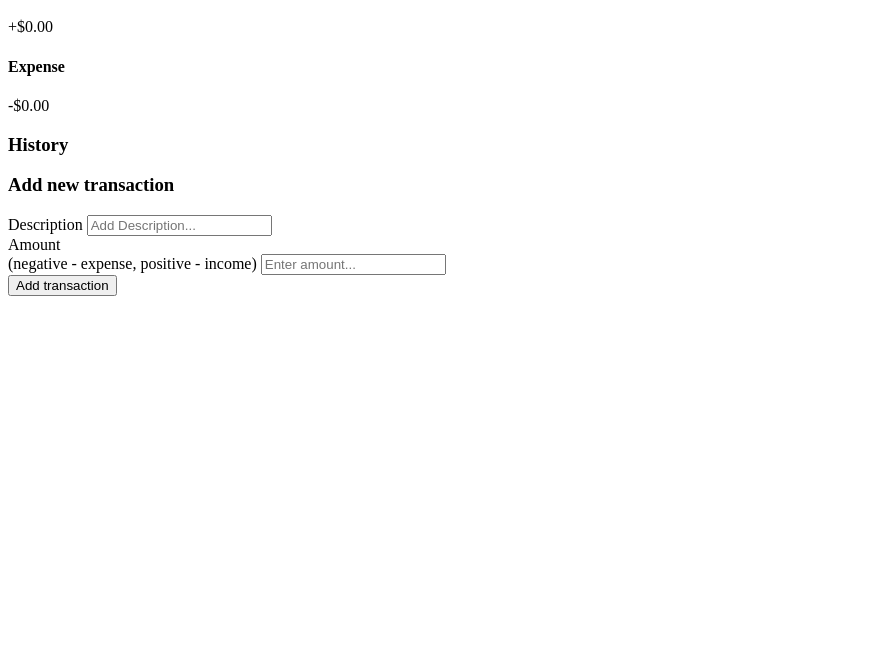
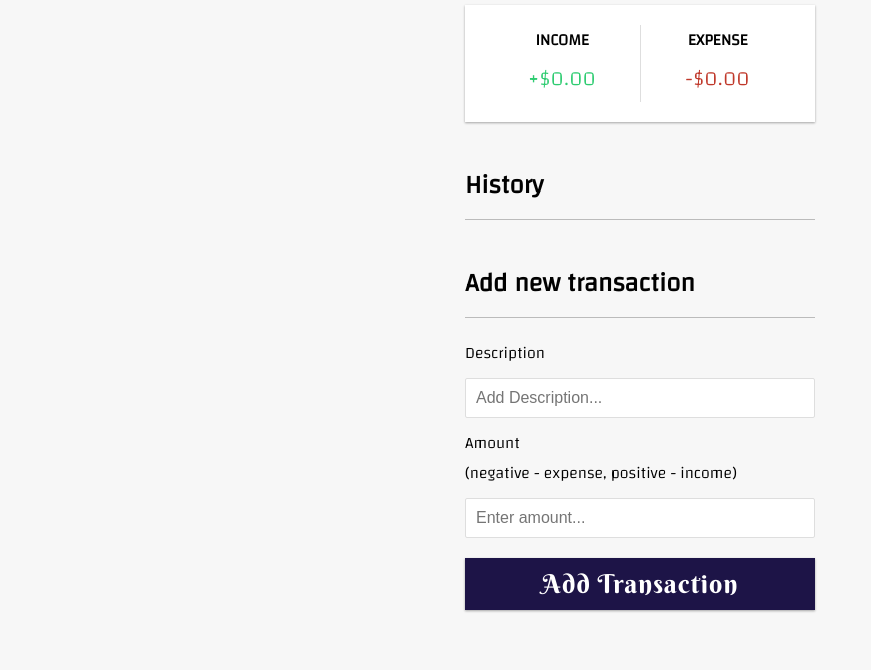
Before and after one commit to namrata9503/VanillaJS-Expense-Track, a plain HTML site: page index.html in a window 1280 px wide. Shown: the part 187-857 px from the top of the page, without its empty margins (0-871 px from the left). Before the commit the page ends 800 px from the top, so only its background shows below. Drawn offline with Linux system fonts and the light colour scheme.

Commit message:
added styling

```diff
--- a/index.html
+++ b/index.html
@@ -8,11 +8,11 @@
     <title>Expense Tracker</title>
   </head>
   <body>
-    <h2>Expense Tracker</h2>
+    <h1>Expense Tracker</h1>
 
     <div class="container">
       <h4>Your Balance</h4>
-      <h1 id="balance">$0.00</h1>
+      <h2 id="balance">$0.00</h2>
 
       <div class="inc-exp-container">
         <div>
--- a/style.css
+++ b/style.css
@@ -0,0 +1,167 @@
+@import url('https://fonts.googleapis.com/css?family=Lato&display=swap');
+@import url('https://fonts.googleapis.com/css2?family=Changa:wght@300&display=swap');
+@import url('https://fonts.googleapis.com/css2?family=Berkshire+Swash&family=Handlee&family=Monoton&display=swap');
+:root {
+  --box-shadow: 0 1px 3px rgba(0, 0, 0, 0.12), 0 1px 2px rgba(0, 0, 0, 0.24);
+}
+
+* {
+  box-sizing: border-box;
+}
+
+body {
+  background-color: #f7f7f7;
+  display: flex;
+  flex-direction: column;
+  align-items: center;
+  justify-content: center;
+  min-height: 100vh;
+  margin: 0;
+  /* font-family: 'Lato', sans-serif; */
+  font-family: 'Changa', sans-serif;
+    }
+
+.container {
+  margin: 30px auto;
+  width: 350px;
+}
+
+h1 {
+  letter-spacing: 1px;
+  margin: 0;
+  font-family: 'Berkshire Swash', cursive;
+  font-size: 2.4rem;
+  color: #333
+}
+
+h3 {
+  border-bottom: 1px solid #bbb;
+  padding-bottom: 10px;
+  margin: 40px 0 10px;
+  font-size: 1.6rem;
+}
+
+h4 {
+  margin: 0;
+  text-transform: uppercase;
+
+}
+
+.inc-exp-container {
+
+
+    background-color: #fff;
+  box-shadow: var(--box-shadow);
+  padding: 20px;
+  display: flex;
+  justify-content: space-between;
+  margin: 20px 0;
+}
+
+.inc-exp-container > div {
+  flex: 1;
+  text-align: center;
+}
+
+.inc-exp-container > div:first-of-type {
+  border-right: 1px solid #dedede;
+}
+
+.money {
+  font-size: 20px;
+  letter-spacing: 1px;
+  margin: 5px 0;
+}
+
+.money.plus {
+  color: #2ecc71;
+}
+
+.money.minus {
+  color: #c0392b;
+}
+
+label {
+  display: inline-block;
+  margin: 10px 0;
+}
+
+input[type='text'],
+input[type='number'] {
+  border: 1px solid #dedede;
+  border-radius: 2px;
+  display: block;
+  font-size: 16px;
+  padding: 10px;
+  width: 100%;
+}
+
+.btn {
+  cursor: pointer;
+  background-color: #1d1447;
+  box-shadow: var(--box-shadow);
+  color: #fff;
+  border: 0;
+  display: block;
+  font-size: 26px;
+  margin: 10px 0 30px;
+  padding: 10px;
+  width: 100%;
+  font-family: 'Berkshire Swash', cursive;
+letter-spacing: 1px;
+text-transform: capitalize;
+margin-top: 20px;
+
+}
+.btn:active{
+    transform: scale(.98);
+}
+.btn:focus,
+.delete-btn:focus {
+  outline: 0;
+}
+
+.list {
+  list-style-type: none;
+  padding: 0;
+  margin-bottom: 40px;
+}
+
+.list li {
+  background-color: #fff;
+  box-shadow: var(--box-shadow);
+  color: #333;
+  display: flex;
+  justify-content: space-between;
+  position: relative;
+  padding: 10px;
+  margin: 10px 0;
+}
+
+.list li.plus {
+  border-right: 5px solid #2ecc71;
+}
+
+.list li.minus {
+  border-right: 5px solid #c0392b;
+}
+
+.delete-btn {
+  cursor: pointer;
+  background-color: #e74c3c;
+  border: 0;
+  color: #fff;
+  font-size: 20px;
+  line-height: 20px;
+  padding: 2px 5px;
+  position: absolute;
+  top: 50%;
+  left: 0;
+  transform: translate(-100%, -50%);
+  opacity: 0;
+  transition: opacity 0.3s ease;
+}
+
+.list li:hover .delete-btn {
+  opacity: 1;
+}
```
